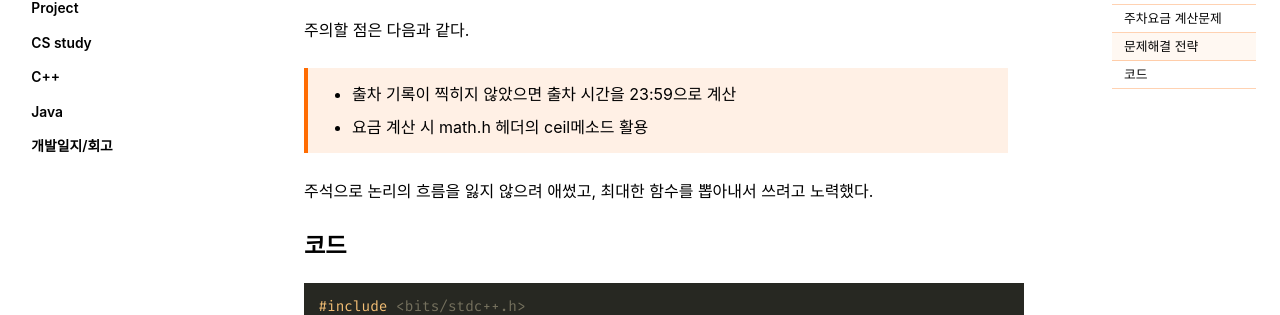
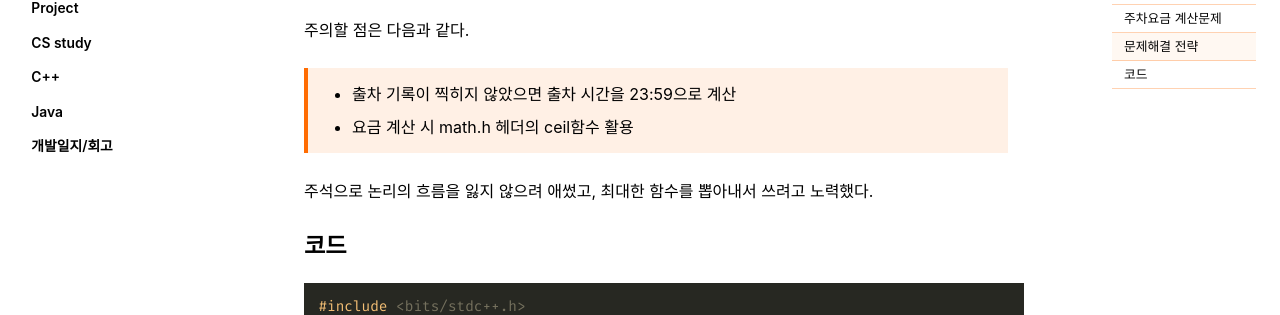
Before and after one commit to signalman/signalman.github.io, a Jekyll site: the page built from _posts/2022-09-30-주차요금계산.md, in a window 1280 px wide and 900 px high, scrolled down 490 px. Shown: the part 143-458 px from the top of the window. Built offline with Jekyll 4.4.1, drawn with Linux system fonts in a browser that asks for light colours; cached includes are drawn as plain includes; some web fonts are replaced; comment, search, counter and statistics services are not loaded.

Commit message:
update programmers problem

```diff
--- a/_posts/2022-09-30-주차요금계산.md
+++ b/_posts/2022-09-30-주차요금계산.md
@@ -17,8 +17,7 @@ excerpt: 프로그래머스, 주차요금계산
 
 주의할 점은 다음과 같다.
 > - 출차 기록이 찍히지 않았으면 출차 시간을 23:59으로 계산
->
-> - 요금 계산 시 math.h 헤더의 ceil메소드 활용
+> - 요금 계산 시 math.h 헤더의 ceil함수 활용
 
 주석으로 논리의 흐름을 잃지 않으려 애썼고, 최대한 함수를 뽑아내서 쓰려고 노력했다.
 
```
